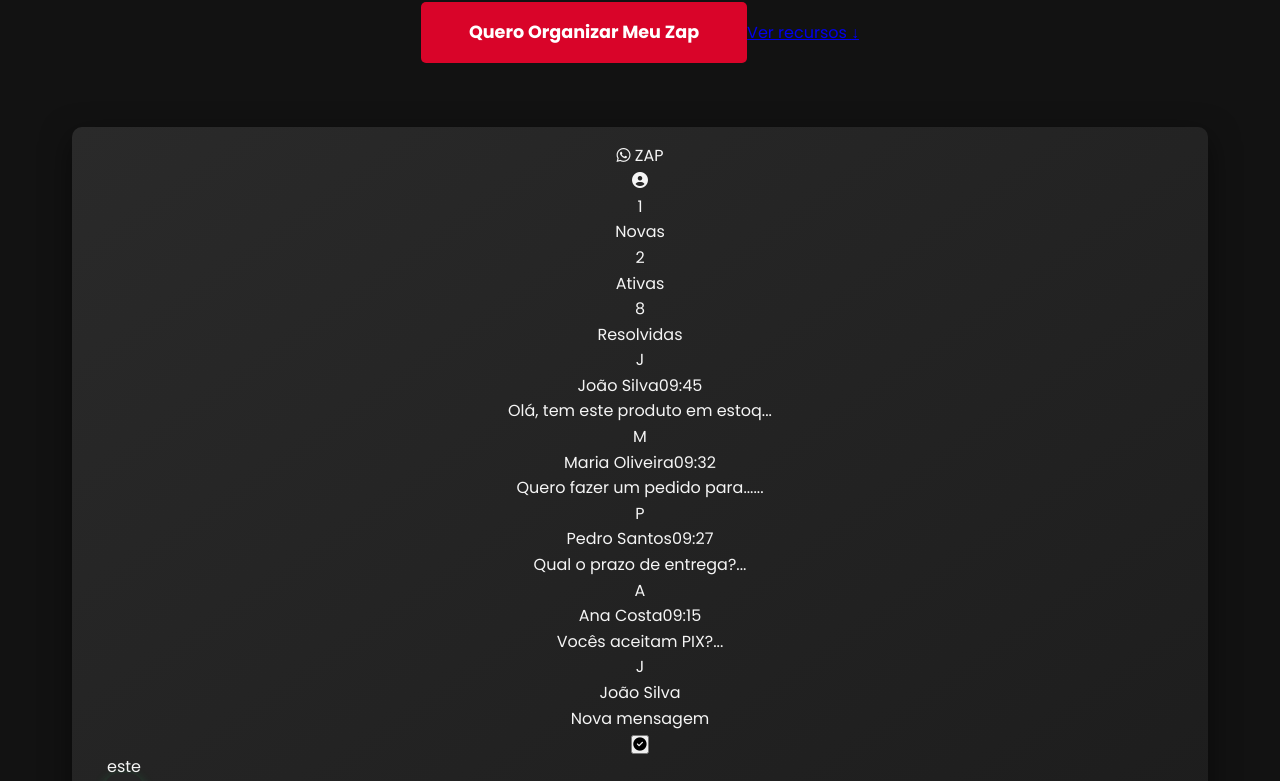
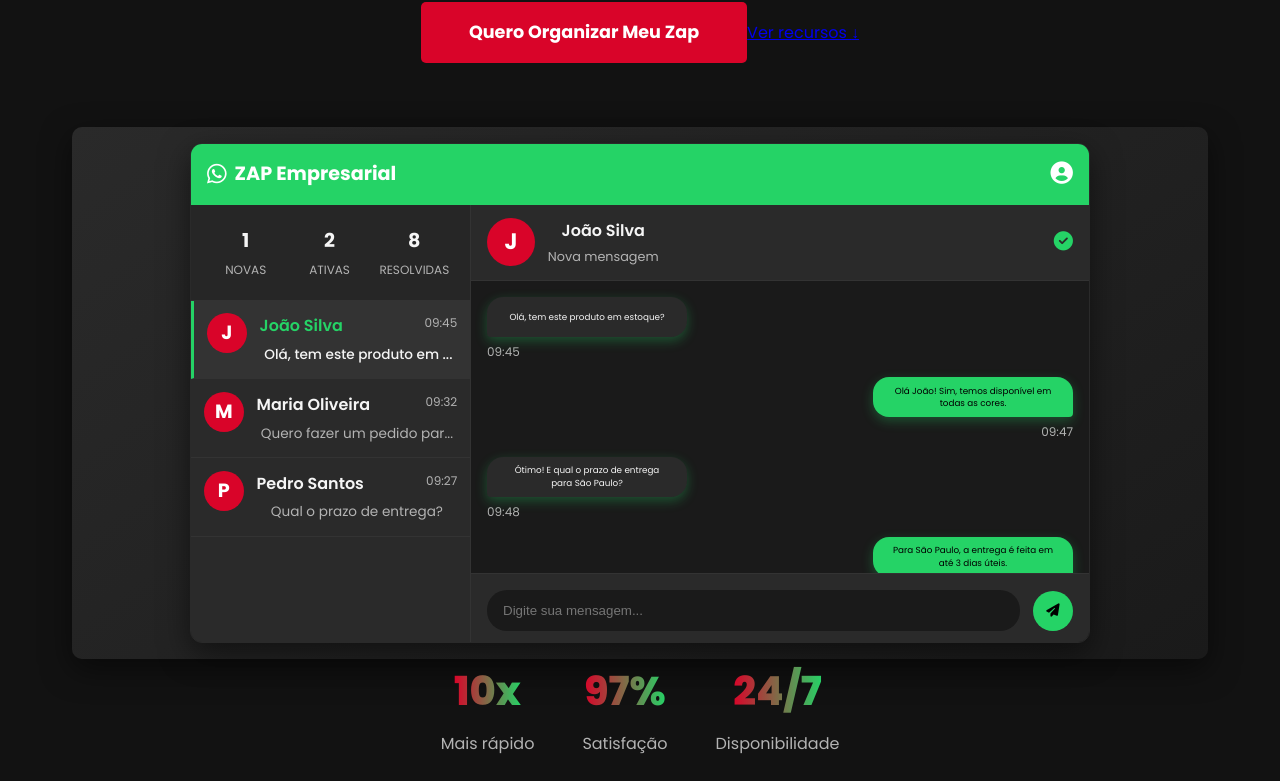
Before and after one commit to IAutomatize/zap-site, a React (Vite) app: page / in a window 1280 px wide. Shown: the part 428-1209 px from the top of the page. Built offline with nearby package versions, Linux system fonts and the light colour scheme.

Commit message:
site update

```diff
--- a/src/components/Hero.jsx
+++ b/src/components/Hero.jsx
@@ -4,41 +4,6 @@ import Reveal from './Reveal';
 import Section from './Section';
 
 export default function Hero() {
-  const [messages, setMessages] = useState([
-    { id: 1, name: 'João Silva', content: 'Olá, tem este produto em estoque?', time: '09:45', status: 'new',
-      conversation: [
-        { isOperator: false, content: 'Olá, tem este produto em estoque?', time: '09:45' },
-        { isOperator: true, content: 'Olá João! Sim, temos disponível em todas as cores.', time: '09:47' },
-        { isOperator: false, content: 'Ótimo! E qual o prazo de entrega para São Paulo?', time: '09:48' },
-        { isOperator: true, content: 'Para São Paulo, a entrega é feita em até 3 dias úteis.', time: '09:50' }
-      ]
-    },
-    { id: 2, name: 'Maria Oliveira', content: 'Quero fazer um pedido para...', time: '09:32', status: 'ongoing',
-      conversation: [
-        { isOperator: false, content: 'Quero fazer um pedido para entrega em Belo Horizonte.', time: '09:32' },
-        { isOperator: true, content: 'Olá Maria! Claro, podemos providenciar isso.', time: '09:35' },
-        { isOperator: false, content: 'Qual o valor do frete?', time: '09:37' },
-        { isOperator: true, content: 'Para Belo Horizonte, o frete é grátis para compras acima de R$150.', time: '09:39' }
-      ]
-    },
-    { id: 3, name: 'Pedro Santos', content: 'Qual o prazo de entrega?', time: '09:27', status: 'ongoing',
-      conversation: [
-        { isOperator: false, content: 'Qual o prazo de entrega?', time: '09:27' },
-        { isOperator: true, content: 'Olá Pedro! O prazo depende da sua localização.', time: '09:29' },
-        { isOperator: false, content: 'Estou no Rio de Janeiro, zona sul.', time: '09:30' },
-        { isOperator: true, content: 'Para o Rio de Janeiro, zona sul, a entrega é feita em até 2 dias úteis.', time: '09:32' }
-      ]
-    },
-    { id: 4, name: 'Ana Costa', content: 'Vocês aceitam PIX?', time: '09:15', status: 'resolved',
-      conversation: [
-        { isOperator: false, content: 'Vocês aceitam PIX?', time: '09:15' },
-        { isOperator: true, content: 'Olá Ana! Sim, aceitamos PIX como forma de pagamento.', time: '09:17' },
-        { isOperator: false, content: 'Perfeito, vou finalizar meu pedido então.', time: '09:18' },
-        { isOperator: true, content: 'Ótimo! Estamos à disposição se precisar de mais alguma coisa.', time: '09:20' }
-      ]
-    }
-  ]);
-
   const [stats, setStats] = useState({
     newMessages: 1,
     activeChats: 2,
@@ -47,10 +12,51 @@ export default function Hero() {
 
   const [selectedChat, setSelectedChat] = useState(1);
 
-  // Animações em intervalos
+  // Dados simplificados de mensagens
+  const [messages] = useState([
+    {
+      id: 1,
+      name: 'João Silva',
+      content: 'Olá, tem este produto em estoque?',
+      time: '09:45',
+      status: 'new',
+      avatar: 'J',
+      conversation: [
+        { isOperator: false, content: 'Olá, tem este produto em estoque?', time: '09:45' },
+        { isOperator: true, content: 'Olá João! Sim, temos disponível em todas as cores.', time: '09:47' },
+        { isOperator: false, content: 'Ótimo! E qual o prazo de entrega para São Paulo?', time: '09:48' },
+        { isOperator: true, content: 'Para São Paulo, a entrega é feita em até 3 dias úteis.', time: '09:50' }
+      ]
+    },
+    {
+      id: 2,
+      name: 'Maria Oliveira',
+      content: 'Quero fazer um pedido para...',
+      time: '09:32',
+      status: 'ongoing',
+      avatar: 'M',
+      conversation: [
+        { isOperator: false, content: 'Quero fazer um pedido para entrega em Belo Horizonte.', time: '09:32' },
+        { isOperator: true, content: 'Olá Maria! Claro, podemos providenciar isso.', time: '09:35' }
+      ]
+    },
+    {
+      id: 3,
+      name: 'Pedro Santos',
+      content: 'Qual o prazo de entrega?',
+      time: '09:27',
+      status: 'ongoing',
+      avatar: 'P',
+      conversation: [
+        { isOperator: false, content: 'Qual o prazo de entrega?', time: '09:27' },
+        { isOperator: true, content: 'Olá Pedro! O prazo depende da sua localização.', time: '09:29' }
+      ]
+    }
+  ]);
+
+  // Atualiza as estatísticas com animação
   useEffect(() => {
     const interval = setInterval(() => {
-      // Atualiza as estatísticas
       setStats(prev => ({
         ...prev,
         activeChats: prev.activeChats + Math.floor(Math.random() * 2),
@@ -60,28 +66,6 @@ export default function Hero() {
 
     return () => clearInterval(interval);
   }, []);
-
-  const handleChatSelect = (id) => {
-    setSelectedChat(id);
-  };
-
-  const handleResolveChat = () => {
-    if (selectedChat) {
-      // Marcar chat como resolvido
-      setMessages(prev =>
-        prev.map(msg =>
-          msg.id === selectedChat ? {...msg, status: 'resolved'} : msg
-        )
-      );
-
-      setStats(prev => ({
-        ...prev,
-        newMessages: Math.max(0, prev.newMessages - 1),
-        activeChats: Math.max(0, prev.activeChats - 1),
-        resolvedToday: prev.resolvedToday + 1
-      }));
-    }
-  };
 
   // Variantes para animações
   const containerVariants = {
@@ -152,11 +136,12 @@ export default function Hero() {
                 animate={{ y: 0, opacity: 1 }}
                 transition={{ duration: 0.7, ease: "easeOut" }}
               >
+                {/* Dashboard Frame Simplificado */}
                 <div className="hero-dashboard-frame">
                   {/* Header do Dashboard */}
                   <div className="dashboard-header">
                     <div className="dashboard-logo">
-                      <i className="fab fa-whatsapp"></i> ZAP
+                      <i className="fab fa-whatsapp"></i> ZAP Empresarial
                     </div>
                     <div className="dashboard-actions">
                       <span className="dashboard-user"><i className="fas fa-user-circle"></i></span>
@@ -187,17 +172,17 @@ export default function Hero() {
                           <div
                             key={msg.id}
                             className={`chat-item ${msg.id === selectedChat ? 'selected' : ''} ${getStatusClass(msg.status)}`}
-                            onClick={() => handleChatSelect(msg.id)}
+                            onClick={() => setSelectedChat(msg.id)}
                           >
                             <div className="chat-avatar">
-                              {msg.name.charAt(0)}
+                              {msg.avatar}
                             </div>
                             <div className="chat-info">
                               <div className="chat-name">
                                 {msg.name}
                                 <span className="chat-time">{msg.time}</span>
                               </div>
-                              <div className="chat-preview">{msg.content.slice(0, 30)}...</div>
+                              <div className="chat-preview">{msg.content.slice(0, 25)}{msg.content.length > 25 ? '...' : ''}</div>
                             </div>
                           </div>
                         ))}
@@ -211,20 +196,19 @@ export default function Hero() {
                           <div className="chat-header">
                             <div className="chat-contact">
                               <div className="chat-avatar large">
-                                {messages.find(m => m.id === selectedChat)?.name.charAt(0)}
+                                {messages.find(m => m.id === selectedChat)?.avatar}
                               </div>
                               <div className="chat-contact-info">
                                 <div className="chat-contact-name">
                                   {messages.find(m => m.id === selectedChat)?.name}
                                 </div>
                                 <div className="chat-contact-status">
-                                  {messages.find(m => m.id === selectedChat)?.status === 'new' ? 'Nova mensagem' :
-                                   messages.find(m => m.id === selectedChat)?.status === 'ongoing' ? 'Em atendimento' : 'Resolvido'}
+                                  {messages.find(m => m.id === selectedChat)?.status === 'new' ? 'Nova mensagem' : 'Em atendimento'}
                                 </div>
                               </div>
                             </div>
                             <div className="chat-actions">
-                              <button className="chat-action resolve" onClick={handleResolveChat}>
+                              <button className="chat-action resolve">
                                 <i className="fas fa-check-circle"></i>
                               </button>
                             </div>
@@ -245,9 +229,9 @@ export default function Hero() {
 
                           <div className="chat-input">
                             <div className="input-field">
-                              <input type="text" placeholder="Digite sua mensagem..." disabled />
+                              <input type="text" placeholder="Digite sua mensagem..." />
                             </div>
-                            <button className="send-button disabled">
+                            <button className="send-button">
                               <i className="fas fa-paper-plane"></i>
                             </button>
                           </div>
--- a/style.css
+++ b/style.css
@@ -740,7 +740,7 @@ body {
 .message-bubble {
     background-color: var(--accent-green);
     border-radius: 50%;
-    width: 40px;
+    width: 200px;
     height: 40px;
     display: flex;
     justify-content: center;
@@ -1802,3 +1802,342 @@ body {
         text-align: center;
     }
 }
+
+/* --- HERO DASHBOARD FRAME --- */
+.hero-dashboard-frame {
+    background-color: #1e1e1e;
+    border-radius: 12px;
+    box-shadow: 0 10px 30px rgba(0,0,0,0.5);
+    overflow: hidden;
+    border: 1px solid #2a2a2a;
+    max-width: 900px;
+    margin: 0 auto;
+    height: 500px;
+}
+
+.dashboard-header {
+    background-color: var(--accent-green);
+    padding: 0.8rem 1rem;
+    display: flex;
+    justify-content: space-between;
+    align-items: center;
+}
+
+.dashboard-logo {
+    font-weight: 700;
+    font-size: 1.2rem;
+    color: #fff;
+    display: flex;
+    align-items: center;
+    gap: 0.5rem;
+}
+
+.dashboard-logo i {
+    font-size: 1.4rem;
+}
+
+.dashboard-actions {
+    display: flex;
+    gap: 1rem;
+    align-items: center;
+}
+
+.dashboard-user {
+    font-size: 1.4rem;
+    color: #fff;
+    cursor: pointer;
+}
+
+.dashboard-content {
+    display: flex;
+    height: calc(100% - 56px); /* Altura total menos a altura do header */
+}
+
+.dashboard-sidebar {
+    width: 280px;
+    background-color: #2a2a2a;
+    border-right: 1px solid #333;
+    display: flex;
+    flex-direction: column;
+    height: 100%;
+    overflow: hidden;
+}
+
+.dashboard-stats {
+    display: flex;
+    padding: 0.8rem;
+    border-bottom: 1px solid #333;
+    background-color: rgba(0,0,0,0.1);
+}
+
+.dash-stat {
+    flex: 1;
+    text-align: center;
+    padding: 0.5rem;
+}
+
+.dash-stat-value {
+    font-size: 1.2rem;
+    font-weight: 700;
+    margin-bottom: 0.2rem;
+}
+
+.dash-stat-label {
+    font-size: 0.75rem;
+    color: #b3b3b3;
+    text-transform: uppercase;
+}
+
+.chat-list {
+    flex: 1;
+    overflow-y: auto;
+}
+
+.chat-item {
+    display: flex;
+    padding: 0.8rem;
+    gap: 0.8rem;
+    border-bottom: 1px solid #333;
+    cursor: pointer;
+    transition: background-color 0.2s;
+}
+
+.chat-item:hover {
+    background-color: #333;
+}
+
+.chat-item.selected {
+    background-color: #333;
+    border-left: 3px solid var(--accent-green);
+}
+
+.chat-avatar {
+    width: 40px;
+    height: 40px;
+    border-radius: 50%;
+    background-color: var(--accent-red);
+    color: #fff;
+    display: flex;
+    align-items: center;
+    justify-content: center;
+    font-weight: 700;
+    font-size: 1.2rem;
+}
+
+.chat-avatar.large {
+    width: 48px;
+    height: 48px;
+    font-size: 1.4rem;
+}
+
+.chat-info {
+    flex: 1;
+    overflow: hidden;
+}
+
+.chat-name {
+    font-weight: 600;
+    display: flex;
+    justify-content: space-between;
+    margin-bottom: 0.3rem;
+}
+
+.chat-time {
+    font-size: 0.75rem;
+    color: #b3b3b3;
+    font-weight: normal;
+}
+
+.chat-preview {
+    font-size: 0.85rem;
+    color: #b3b3b3;
+    white-space: nowrap;
+    overflow: hidden;
+    text-overflow: ellipsis;
+}
+
+.chat-item.status-new .chat-name {
+    color: var(--accent-green);
+}
+
+.chat-item.status-new .chat-preview {
+    color: #f5f5f5;
+    font-weight: 500;
+}
+
+.dashboard-chat {
+    flex: 1;
+    display: flex;
+    flex-direction: column;
+    background-color: #1a1a1a;
+    position: relative;
+}
+
+.chat-header {
+    padding: 0.8rem 1rem;
+    display: flex;
+    justify-content: space-between;
+    align-items: center;
+    border-bottom: 1px solid #333;
+    background-color: #2a2a2a;
+}
+
+.chat-contact {
+    display: flex;
+    align-items: center;
+    gap: 0.8rem;
+}
+
+.chat-contact-info {
+    display: flex;
+    flex-direction: column;
+}
+
+.chat-contact-name {
+    font-weight: 600;
+    margin-bottom: 0.2rem;
+}
+
+.chat-contact-status {
+    font-size: 0.8rem;
+    color: #b3b3b3;
+}
+
+.chat-actions {
+    display: flex;
+    gap: 0.5rem;
+}
+
+.chat-action {
+    background: none;
+    border: none;
+    font-size: 1.2rem;
+    cursor: pointer;
+    color: #b3b3b3;
+    transition: color 0.2s;
+}
+
+.chat-action:hover {
+    color: var(--primary-color);
+}
+
+.chat-action.resolve {
+    color: var(--accent-green);
+}
+
+.chat-messages {
+    flex: 1;
+    padding: 1rem;
+    overflow-y: auto;
+    display: flex;
+    flex-direction: column;
+    gap: 1rem;
+}
+
+.message {
+    display: flex;
+    flex-direction: column;
+    max-width: 80%;
+}
+
+.message.customer {
+    align-self: flex-start;
+}
+
+.message.operator {
+    align-self: flex-end;
+}
+
+.message-bubble {
+    padding: 0.8rem 1rem;
+    border-radius: 12px;
+    background-color: #2a2a2a;
+    line-height: 1.4;
+    font-size: 0.55rem;
+}
+
+.message.customer .message-bubble {
+    background-color: #2a2a2a;
+    border-bottom-left-radius: 4px;
+}
+
+.message.operator .message-bubble {
+    background-color: var(--accent-green);
+    color: #000;
+    border-bottom-right-radius: 4px;
+}
+
+.message-time {
+    font-size: 0.75rem;
+    color: #b3b3b3;
+    margin-top: 0.3rem;
+    align-self: flex-start;
+}
+
+.message.operator .message-time {
+    align-self: flex-end;
+}
+
+.chat-input {
+    padding: 1rem;
+    display: flex;
+    gap: 0.8rem;
+    background-color: #2a2a2a;
+    border-top: 1px solid #333;
+}
+
+.input-field {
+    flex: 1;
+    background-color: #1a1a1a;
+    border-radius: 20px;
+    padding: 0 1rem;
+}
+
+.input-field input {
+    width: 100%;
+    background: transparent;
+    border: none;
+    padding: 0.8rem 0;
+    color: var(--primary-color);
+    outline: none;
+}
+
+.send-button {
+    width: 40px;
+    height: 40px;
+    border-radius: 50%;
+    background-color: var(--accent-green);
+    color: #000;
+    border: none;
+    display: flex;
+    align-items: center;
+    justify-content: center;
+    cursor: pointer;
+    transition: transform 0.2s;
+}
+
+.send-button:hover {
+    transform: scale(1.05);
+}
+
+/* Responsive styles */
+@media (max-width: 768px) {
+    .hero-dashboard-frame {
+        height: 500px;
+    }
+
+    .dashboard-content {
+        flex-direction: column;
+    }
+
+    .dashboard-sidebar {
+        width: 100%;
+        height: 200px;
+        border-right: none;
+        border-bottom: 1px solid #333;
+    }
+
+    .dashboard-chat {
+        max-height: 300px;
+    }
+}
```
